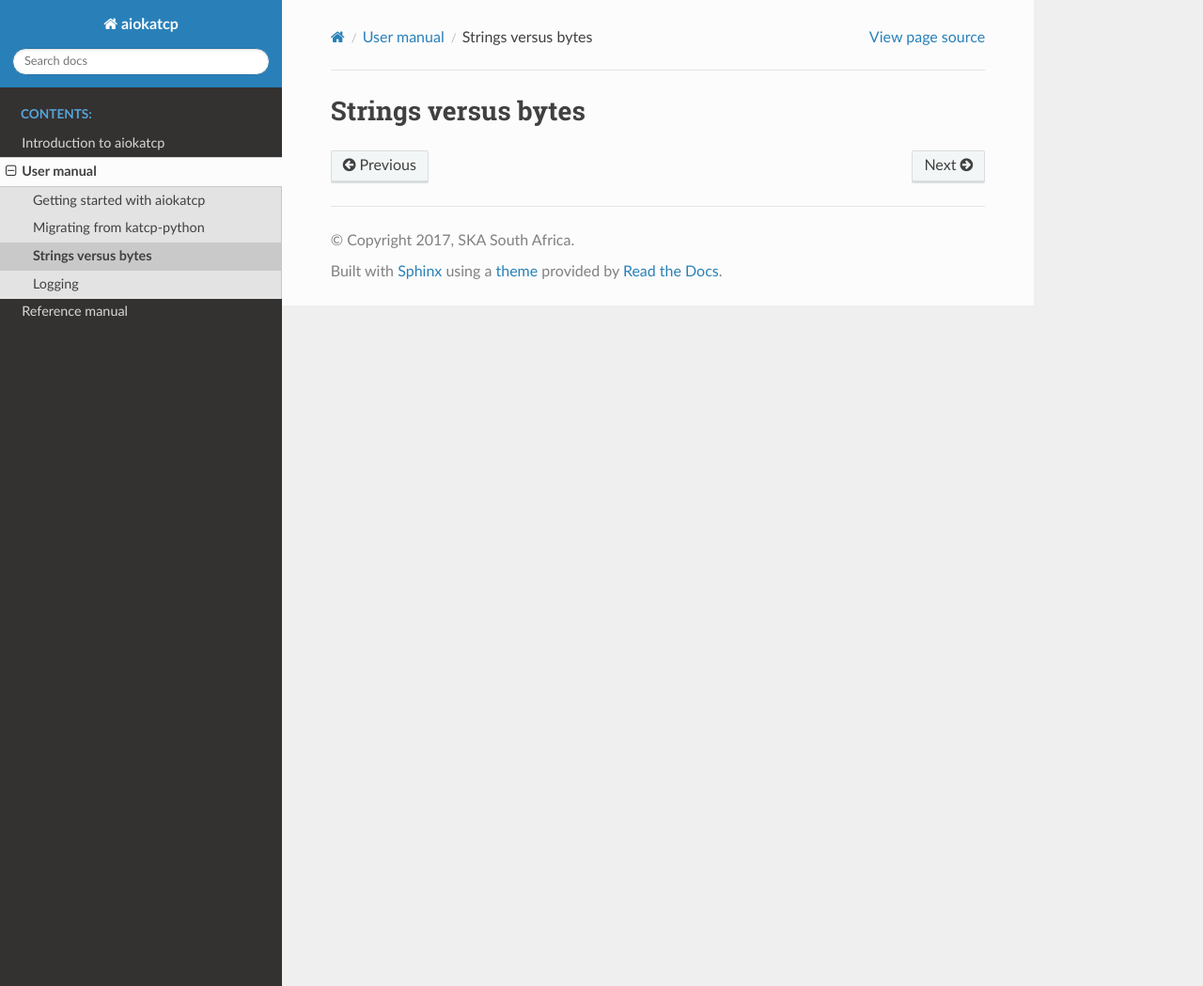
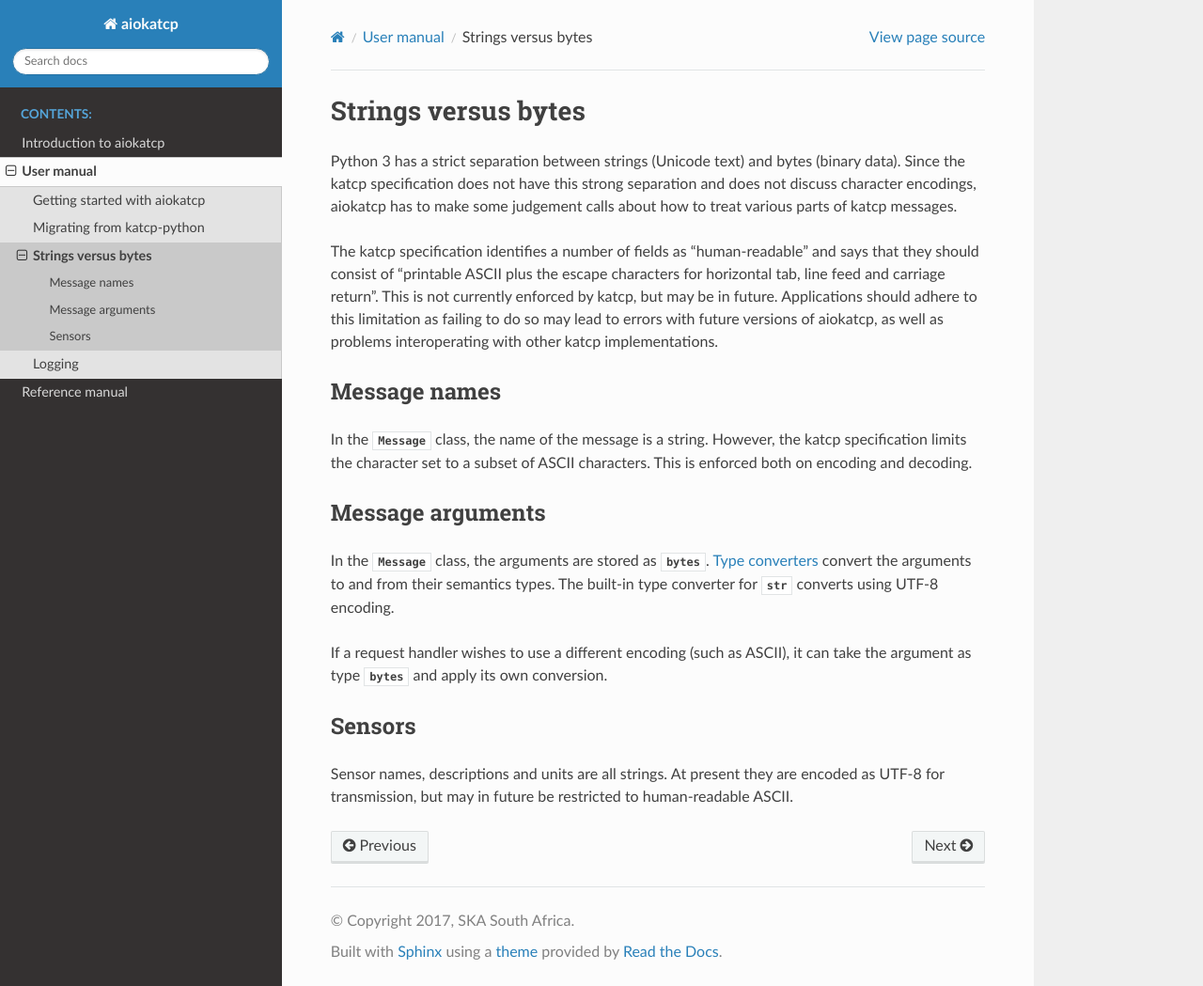
Before and after one commit to ska-sa/aiokatcp, a Sphinx documentation site: the page built from doc/unicode.rst, in a window 1280 px wide and 1049 px high. Shown: the whole window at 94% size. Built offline with Sphinx 7.4.7 and the Read the Docs theme 2.0.0, drawn with Linux system fonts in a browser that asks for light colours; the version number could not be read and is left out.

Commit message:
Write the unicode section of the docs

```diff
--- a/doc/unicode.rst
+++ b/doc/unicode.rst
@@ -1,6 +1,37 @@
 Strings versus bytes
 ====================
 
-.. todo::
+Python 3 has a strict separation between strings (Unicode text) and bytes
+(binary data). Since the katcp specification does not have this strong
+separation and does not discuss character encodings, aiokatcp has to make some
+judgement calls about how to treat various parts of katcp messages.
 
-    Write this section
+The katcp specification identifies a number of fields as "human-readable" and
+says that they should consist of "printable ASCII plus the escape characters
+for horizontal tab, line feed and carriage return". This is not currently
+enforced by katcp, but may be in future. Applications should adhere to this
+limitation as failing to do so may lead to errors with future versions of
+aiokatcp, as well as problems interoperating with other katcp
+implementations.
+
+Message names
+-------------
+In the :class:`.Message` class, the name of the message is a string. However,
+the katcp specification limits the character set to a subset of ASCII
+characters. This is enforced both on encoding and decoding.
+
+Message arguments
+-----------------
+In the :class:`.Message` class, the arguments are stored as :class:`bytes`.
+:ref:`Type converters <type-conversions>` convert the arguments to and from
+their semantics types. The built-in type converter for :class:`str` converts
+using UTF-8 encoding.
+
+If a request handler wishes to use a different encoding (such as ASCII), it
+can take the argument as type :class:`bytes` and apply its own conversion.
+
+Sensors
+-------
+Sensor names, descriptions and units are all strings. At present they are
+encoded as UTF-8 for transmission, but may in future be restricted to
+human-readable ASCII.
```
